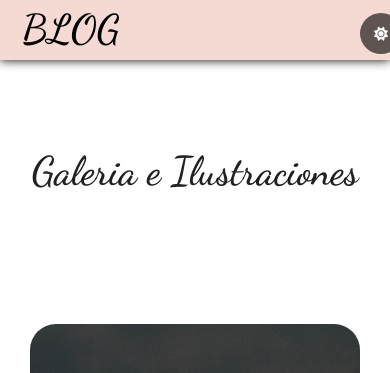
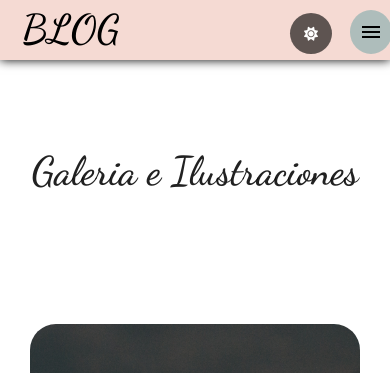
Before and after one commit to tomisteven/Blog-Independiente, a plain HTML site: page index.html in a window 390 px wide. Shown: the top 373 px of the page. Drawn offline with nearby package versions, Linux system fonts and the light colour scheme.

Commit message:
Hamburguer responsive

```diff
--- a/CSS/responsive.css
+++ b/CSS/responsive.css
@@ -152,7 +152,7 @@
     .hamburguer {
         position: relative;
         z-index: 1;
-        left: 420px;
+        left: 350px;
         top: -50px;
         background-color: rgba(95, 158, 160, 0.472);
         color: black;
@@ -160,7 +160,7 @@
     #btn-oscuro {
         position: relative;
         top: -130px;
-        left: 360px;
+        left: 290px;
     }
     .btn-arriba {
         position: absolute;
```
